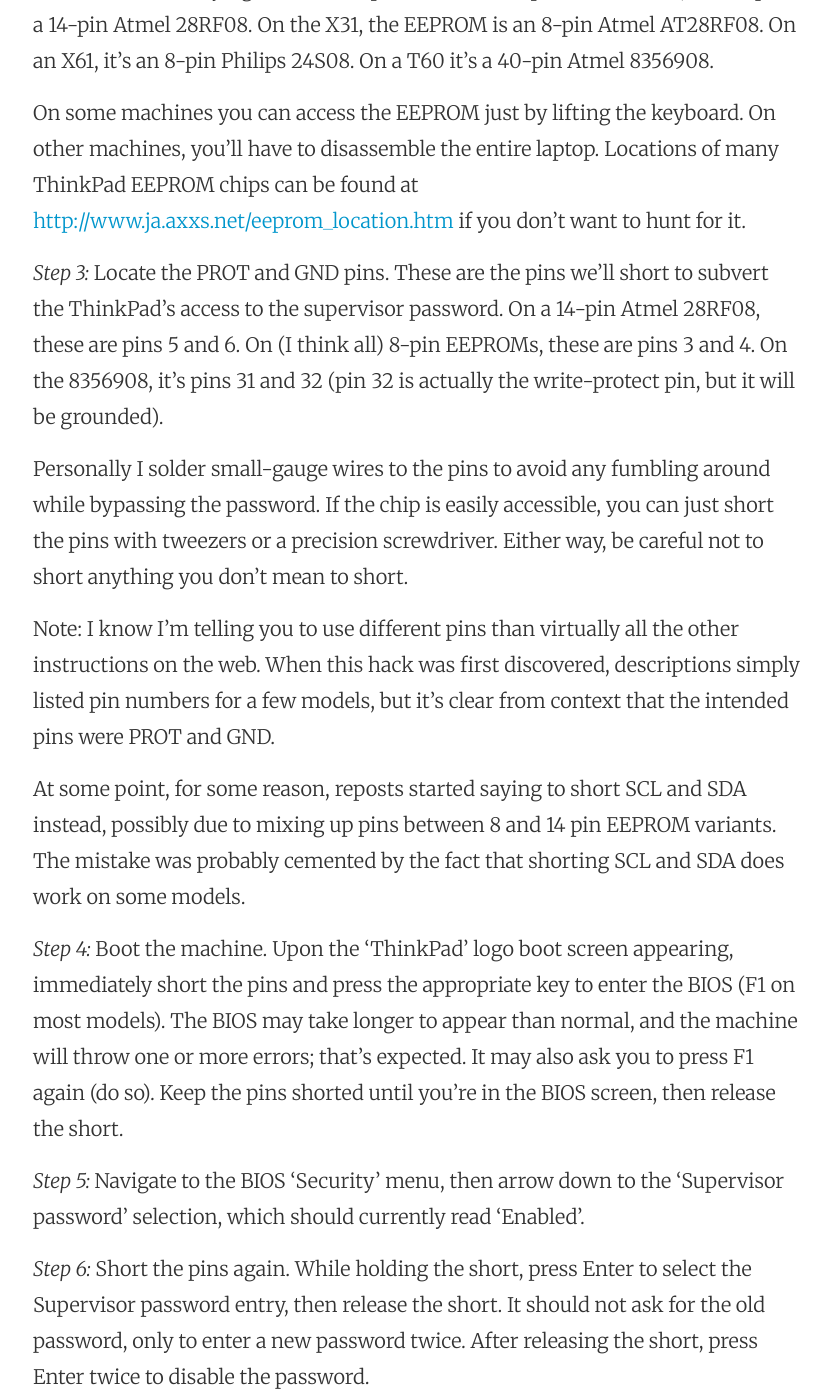
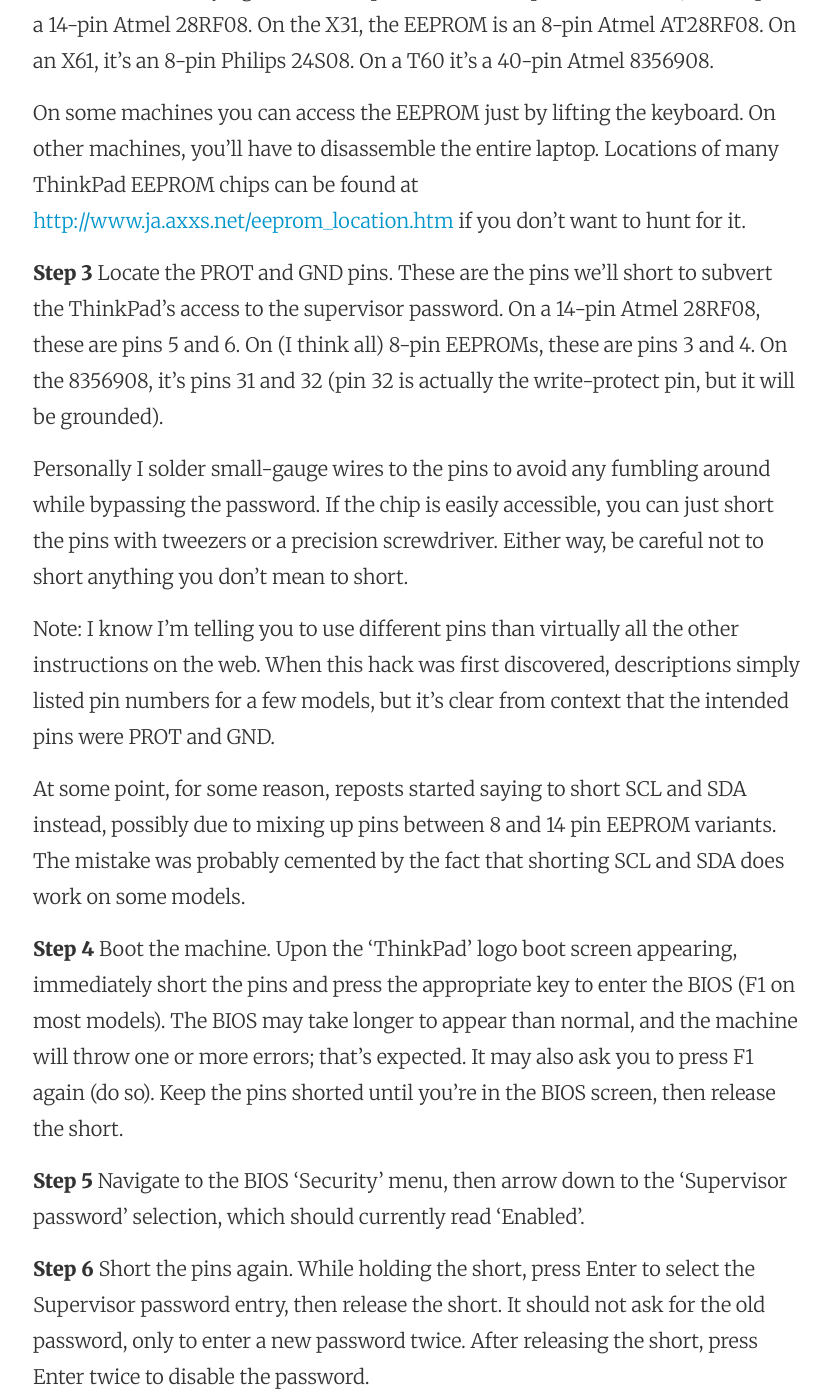
Before and after one commit to oboroc/oboroc.github.io, a Jekyll site: the page built from _posts/2020-06-09-thinkpad-bios-password-reset.md, in a window 1280 px wide and 1400 px high, scrolled down 2707 px. Shown: the whole window, without its empty margins (223-1054 px from the left). Built offline with Jekyll 4.4.1, drawn with Linux system fonts in a browser that asks for light colours; some of the changed text lies outside the part shown.

```diff
--- a/_posts/2020-06-09-thinkpad-bios-password-reset.md
+++ b/_posts/2020-06-09-thinkpad-bios-password-reset.md
@@ -54,10 +54,10 @@ the Supervisor password instead.
 
 ## FINALLY THE INSTRUCTIONS:
 
-*Step 1:* You might as well make life easier by disconnecting the CMOS battery for a few seconds
+**Step 1** You might as well make life easier by disconnecting the CMOS battery for a few seconds
 to clear any user password that may be present. Count to 15, reconnect the battery and proceed...
 
-*Step 2:* Find the physical EEPROM that holds the supervisor password.
+**Step 2** Find the physical EEPROM that holds the supervisor password.
 These EEPROMs have varying numbers of pins.
 A few examples: On the T23, the chip is a 14-pin Atmel 28RF08.
 On the X31, the EEPROM is an 8-pin Atmel AT28RF08.
@@ -69,7 +69,7 @@ On other machines, you'll have to disassemble the entire laptop.
 Locations of many ThinkPad EEPROM chips can be found at <http://www.ja.axxs.net/eeprom_location.htm>
 if you don't want to hunt for it.
 
-*Step 3:* Locate the PROT and GND pins.
+**Step 3** Locate the PROT and GND pins.
 These are the pins we'll short to subvert the ThinkPad's access to the supervisor password.
 On a 14-pin Atmel 28RF08, these are pins 5 and 6. On (I think all) 8-pin EEPROMs, these are pins 3 and 4.
 On the 8356908, it's pins 31 and 32 (pin 32 is actually the write-protect pin, but it will be grounded).
@@ -86,22 +86,22 @@ At some point, for some reason, reposts started saying to short SCL and SDA inst
 possibly due to mixing up pins between 8 and 14 pin EEPROM variants.
 The mistake was probably cemented by the fact that shorting SCL and SDA does work on some models.
 
-*Step 4:* Boot the machine. Upon the 'ThinkPad' logo boot screen appearing,
+**Step 4** Boot the machine. Upon the 'ThinkPad' logo boot screen appearing,
 immediately short the pins and press the appropriate key to enter the BIOS (F1 on most models).
 The BIOS may take longer to appear than normal, and the machine will throw one or more errors; that's expected.
 It may also ask you to press F1 again (do so). Keep the pins shorted until you're in the BIOS screen,
 then release the short.
 
-*Step 5:* Navigate to the BIOS 'Security' menu, then arrow down to the 'Supervisor password' selection,
+**Step 5** Navigate to the BIOS 'Security' menu, then arrow down to the 'Supervisor password' selection,
 which should currently read 'Enabled'.
 
-*Step 6:* Short the pins again. While holding the short, press Enter to select the Supervisor password entry,
+**Step 6** Short the pins again. While holding the short, press Enter to select the Supervisor password entry,
 then release the short. It should not ask for the old password, only to enter a new password twice.
 After releasing the short, press Enter twice to disable the password.
 
-*Step 7:* Press F10 to save and exit.
+**Step 7** Press F10 to save and exit.
 
-*Step 8:* Before reassembling or desoldering any temporary wires, reboot and test that you can enter the BIOS
+**Step 8** Before reassembling or desoldering any temporary wires, reboot and test that you can enter the BIOS
 without any password.
 
 Done!
```
